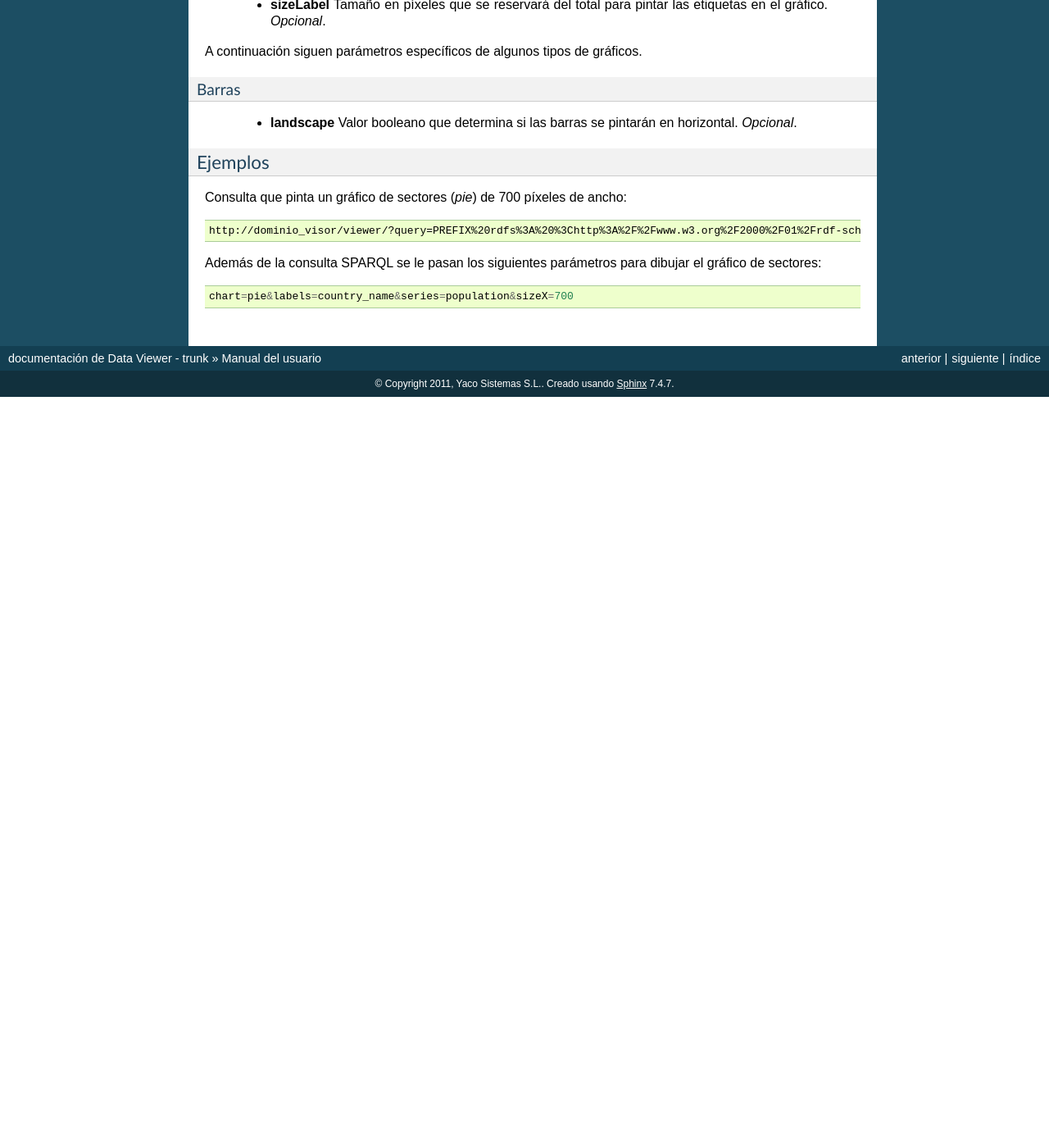
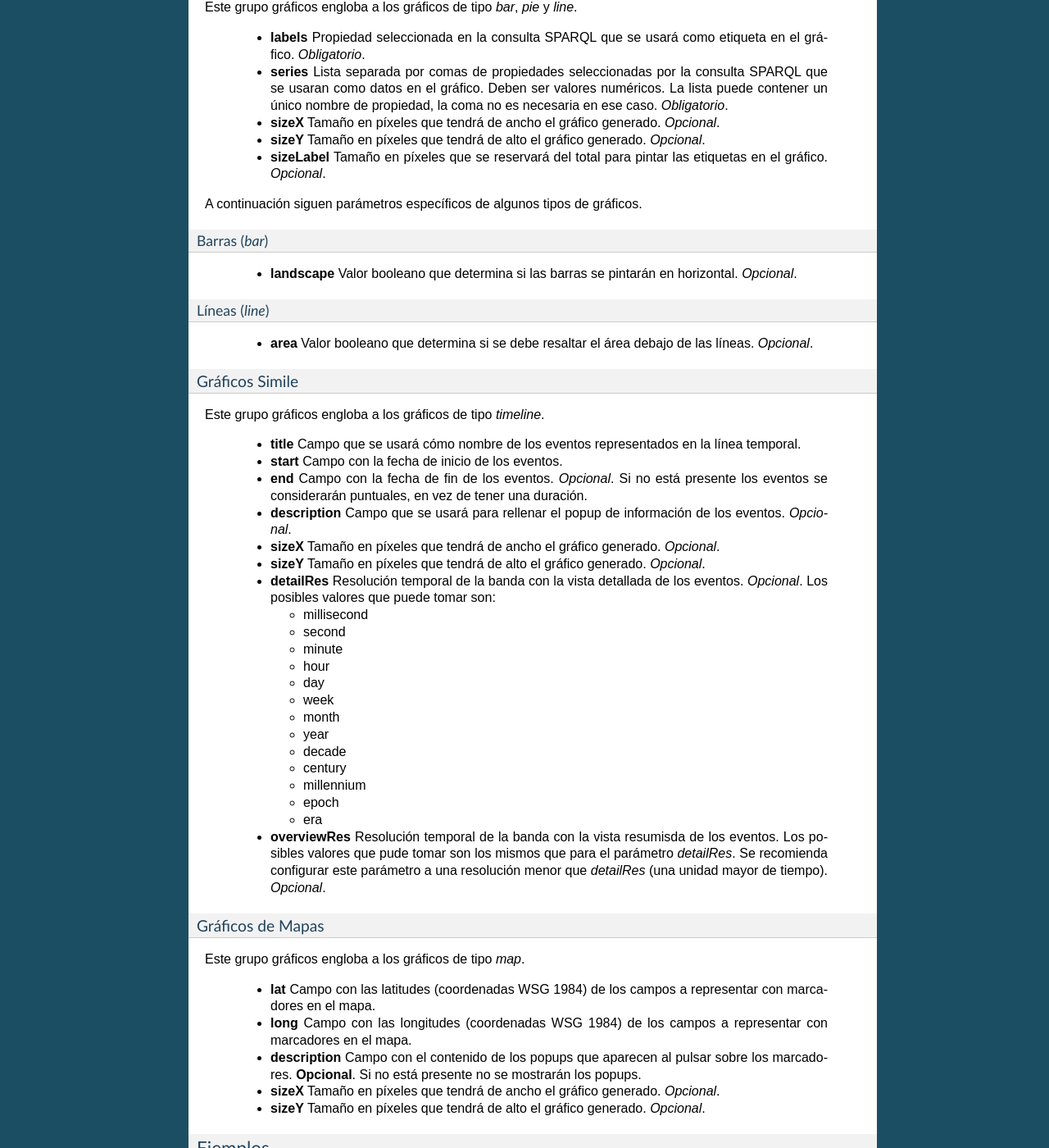
Before and after one commit to Yaco-Sistemas/gorql-viewer, a Sphinx documentation site: the page built from docs/source/user.rst, in a window 1280 px wide and 1400 px high, scrolled down 609 px. Shown: the whole window at 82% size. Built offline with Sphinx 7.4.7, drawn with Linux system fonts in a browser that asks for light colours; before the commit the page ends 1093 px from its top, so only the background shows below that; some of the changed text lies outside the part shown.

Commit message:
Ver #26 Completo la documentación de la API con los datos de los últimos gráficos añadidos

```diff
--- a/docs/source/user.rst
+++ b/docs/source/user.rst
@@ -18,12 +18,22 @@ continuación se añaden los parámetros en formato GET.
 
    - bar
    - pie
+   - line
+   - timeline
+   - map
 
 Parámetros de los gráficos
 --------------------------
 
 Los siguientes parámetros son para configurar el gráfico a generar, por lo que
-si el parámetro *chart* no está presente no hay que utilizar ninguno de estos:
+si el parámetro *chart* no está presente no hay que utilizar ninguno de estos.
+
+Los parámetros se organizan por *familias* de gráficos.
+
+Gráficos SVG
+~~~~~~~~~~~~
+
+Este grupo gráficos engloba a los gráficos de tipo *bar*, *pie* y *line*.
 
  - **labels**
    Propiedad seleccionada en la consulta SPARQL que se usará como etiqueta en
@@ -43,12 +53,82 @@ si el parámetro *chart* no está presente no hay que utilizar ninguno de estos:
 
 A continuación siguen parámetros específicos de algunos tipos de gráficos.
 
-Barras
-~~~~~~
+Barras (*bar*)
+..............
 
  - **landscape**
    Valor booleano que determina si las barras se pintarán en horizontal.
    *Opcional*.
+
+Líneas (*line*)
+...............
+
+ - **area**
+   Valor booleano que determina si se debe resaltar el área debajo de las
+   líneas. *Opcional*.
+
+Gráficos Simile
+~~~~~~~~~~~~~~~
+
+Este grupo gráficos engloba a los gráficos de tipo *timeline*.
+
+ - **title**
+   Campo que se usará cómo nombre de los eventos representados en la línea
+   temporal.
+ - **start**
+   Campo con la fecha de inicio de los eventos.
+ - **end**
+   Campo con la fecha de fin de los eventos. *Opcional*. Si no está presente
+   los eventos se considerarán puntuales, en vez de tener una duración.
+ - **description**
+   Campo que se usará para rellenar el popup de información de los eventos.
+   *Opcional*.
+ - **sizeX**
+   Tamaño en píxeles que tendrá de ancho el gráfico generado. *Opcional*.
+ - **sizeY**
+   Tamaño en píxeles que tendrá de alto el gráfico generado. *Opcional*.
+ - **detailRes**
+   Resolución temporal de la banda con la vista detallada de los eventos.
+   *Opcional*. Los posibles valores que puede tomar son:
+
+   - millisecond
+   - second
+   - minute
+   - hour
+   - day
+   - week
+   - month
+   - year
+   - decade
+   - century
+   - millennium
+   - epoch
+   - era
+
+ - **overviewRes**
+   Resolución temporal de la banda con la vista resumisda de los eventos. Los
+   posibles valores que pude tomar son los mismos que para el parámetro
+   *detailRes*. Se recomienda configurar este parámetro a una resolución menor
+   que *detailRes* (una unidad mayor de tiempo). *Opcional*.
+
+Gráficos de Mapas
+~~~~~~~~~~~~~~~~~
+
+Este grupo gráficos engloba a los gráficos de tipo *map*.
+
+ - **lat**
+   Campo con las latitudes (coordenadas WSG 1984) de los campos a representar
+   con marcadores en el mapa.
+ - **long**
+   Campo con las longitudes (coordenadas WSG 1984) de los campos a representar
+   con marcadores en el mapa.
+ - **description**
+   Campo con el contenido de los popups que aparecen al pulsar sobre los
+   marcadores. **Opcional**. Si no está presente no se mostrarán los popups.
+ - **sizeX**
+   Tamaño en píxeles que tendrá de ancho el gráfico generado. *Opcional*.
+ - **sizeY**
+   Tamaño en píxeles que tendrá de alto el gráfico generado. *Opcional*.
 
 Ejemplos
 --------
```
